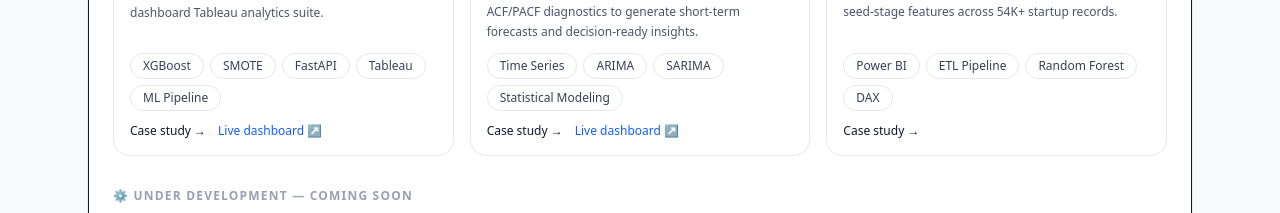
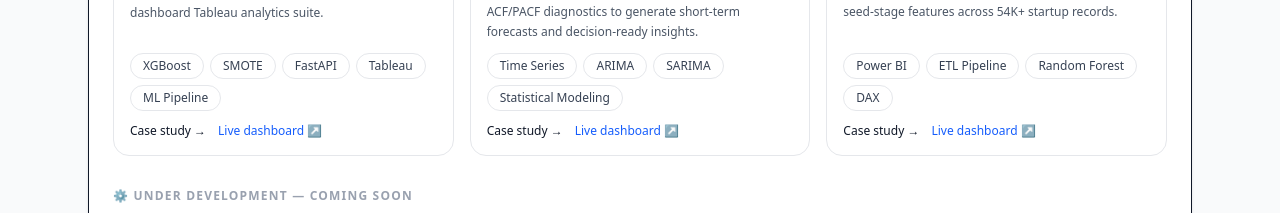
Before and after one commit to 099Misbah/misbah-portfolio, a Next.js app: page / in a window 1280 px wide. Shown: the part 1680-1893 px from the top of the page. Built offline with nearby package versions, Linux system fonts and the light colour scheme.

Commit message:
add startup dashboard link

```diff
--- a/app/page.tsx
+++ b/app/page.tsx
@@ -249,6 +249,7 @@ const allProjects: Project[] = [
       "End-to-end analytics solution combining ETL pipelines, Power BI KPI dashboards, and ML models (96.5% accuracy) to predict Series A funding success from seed-stage features across 54K+ startup records.",
     tags: ["Power BI", "ETL Pipeline", "Random Forest", "DAX"],
     status: "live",
+    liveLink: "https://public.tableau.com/views/GlobalStartupEcosystemAnalytics/Dashboard1?:language=en-US&publish=yes&:sid=&:redirect=auth&:display_count=n&:origin=viz_share_link",
   },
   {
     title: "Freight Fraud Detection & Risk Analytics",
```
